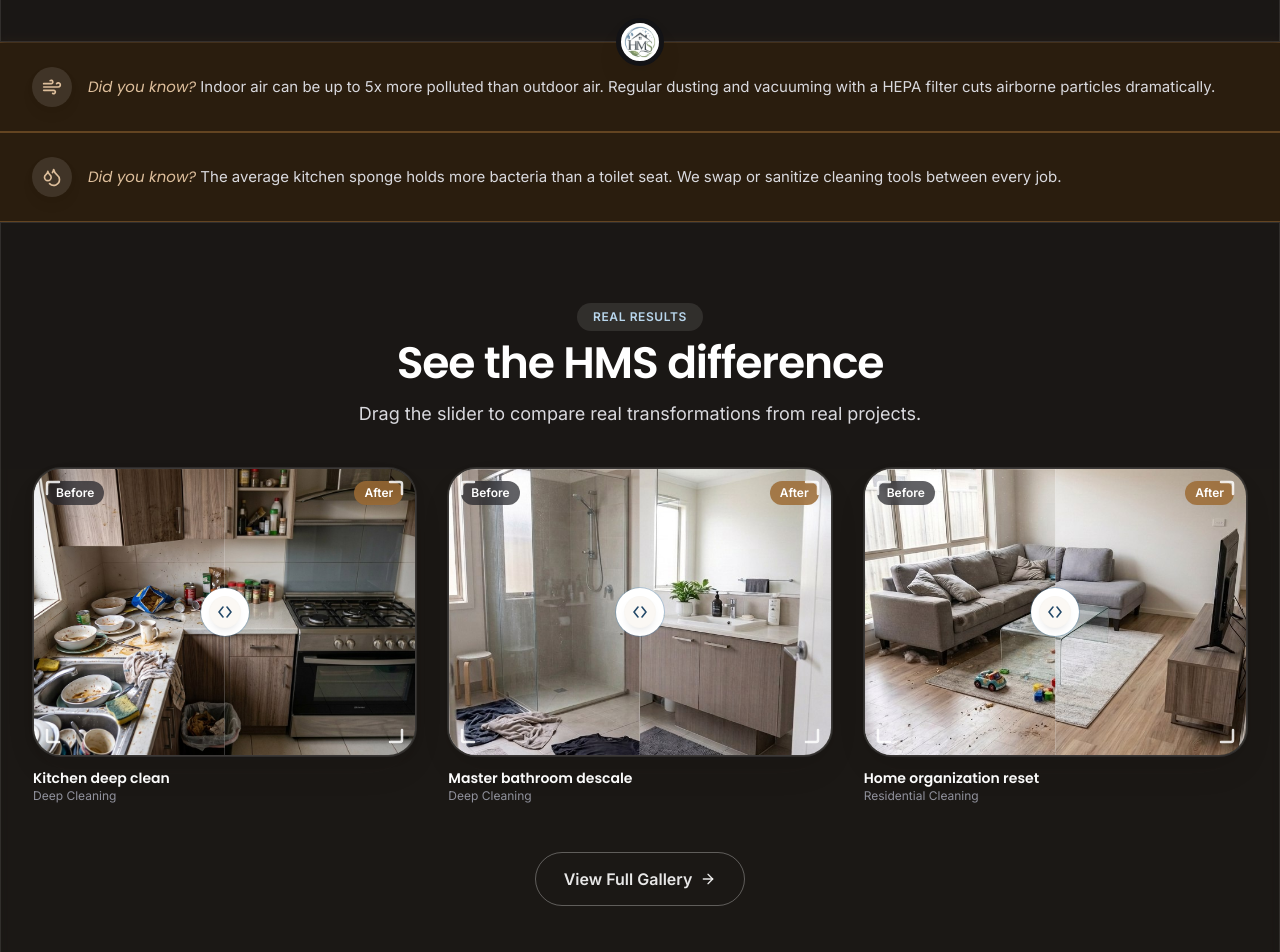
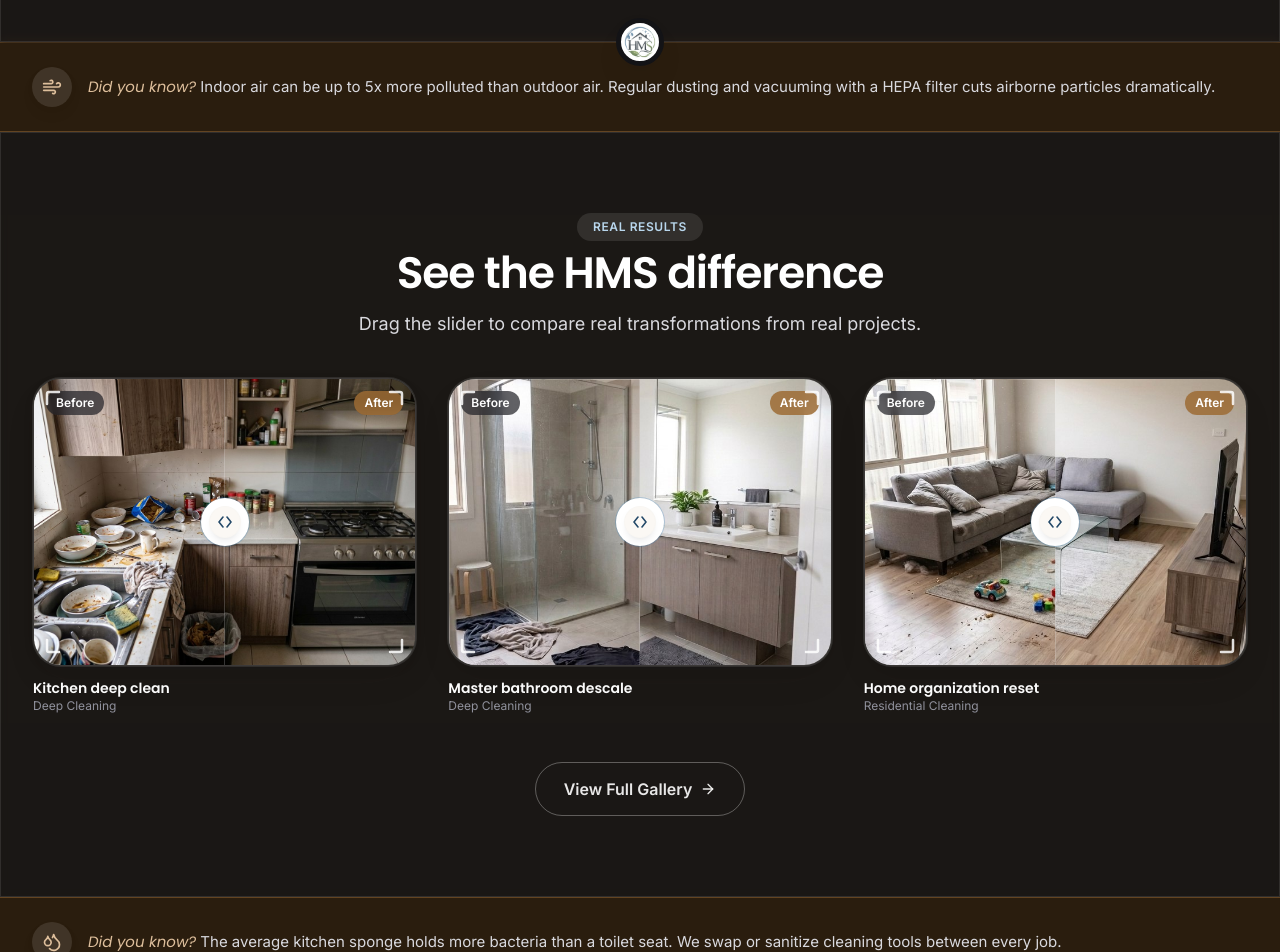
Before and after one commit to chatikp/hms-cleaning-website, a React (Vite) app: page / in a window 1280 px wide. Shown: the part 2580-3532 px from the top of the page. Built offline with nearby package versions, Linux system fonts and the light colour scheme; no server answers.

Commit message:
Space out the two homepage fact strips instead of stacking them together

```diff
--- a/src/pages/Home.jsx
+++ b/src/pages/Home.jsx
@@ -59,7 +59,6 @@ export default function Home() {
 
       <SeamBadge ringClassName="border-charcoal-950" />
       <FactStrip fact={facts[0]} />
-      <FactStrip fact={facts[2]} />
 
       <Section bg="white">
         <SectionHeading
@@ -81,6 +80,8 @@ export default function Home() {
         </Reveal>
       </Section>
 
+      <FactStrip fact={facts[2]} />
+
       <FaqPreview />
 
       <ServiceAreas />
```
